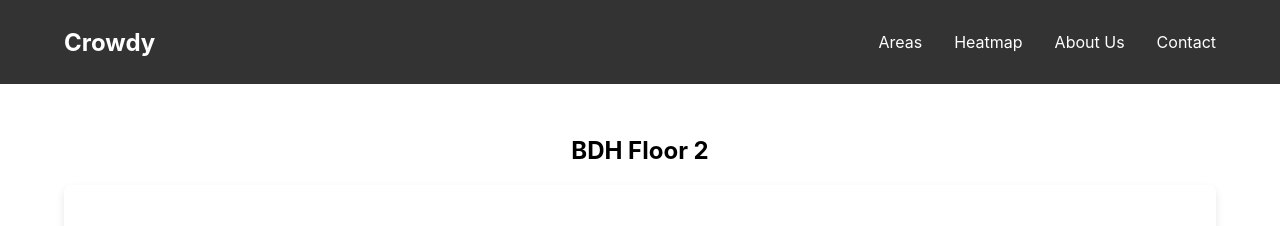
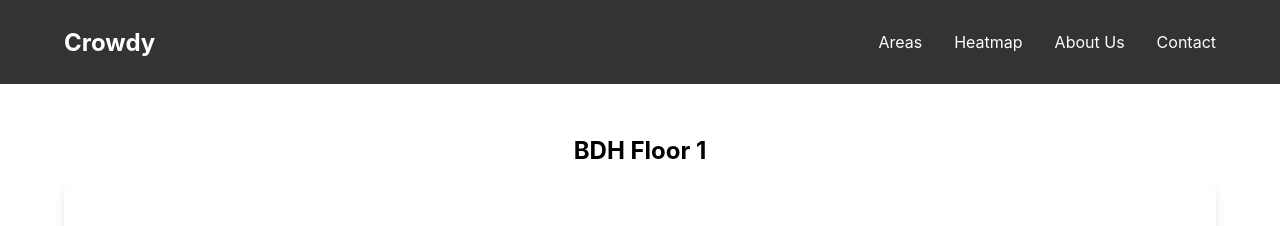
Before and after one commit to bailoun/crowdyaub, a React (Create React App) app: page /bdh/floor-2 in a window 1280 px wide. Shown: the top 226 px of the page. Built offline with nearby package versions, Linux system fonts and the light colour scheme.

Commit message:
Fixing Study Areas Page

```diff
--- a/src/components/BDHFloor2Page.js
+++ b/src/components/BDHFloor2Page.js
@@ -5,7 +5,7 @@ const BDHFloor1Page = () => (
   <main>
     <section className="floor-details fade-in">
       <div className="container">
-        <h2>BDH Floor 2</h2>
+        <h2>BDH Floor 1</h2>
         <img src="/bdh-floor-2.png" alt="BDH Floor 2" className="floor-image" />
       </div>
     </section>
--- a/src/components/BDHFloor3Page.js
+++ b/src/components/BDHFloor3Page.js
@@ -5,7 +5,7 @@ const BDHFloor1Page = () => (
   <main>
     <section className="floor-details fade-in">
       <div className="container">
-        <h2>BDH Floor 3</h2>
+        <h2>BDH Floor 1</h2>
         <img src="/bdh-floor-3.png" alt="BDH Floor 3" className="floor-image" />
       </div>
     </section>
--- a/src/components/BDHFloor4Page.js
+++ b/src/components/BDHFloor4Page.js
@@ -5,7 +5,7 @@ const BDHFloor1Page = () => (
   <main>
     <section className="floor-details fade-in">
       <div className="container">
-        <h2>BDH Floor 4</h2>
+        <h2>BDH Floor 1</h2>
         <img src="/bdh-floor-4.png" alt="BDH Floor 4" className="floor-image" />
       </div>
     </section>
--- a/src/components/BDHFloor5Page.js
+++ b/src/components/BDHFloor5Page.js
@@ -5,7 +5,7 @@ const BDHFloor1Page = () => (
   <main>
     <section className="floor-details fade-in">
       <div className="container">
-        <h2>BDH Floor 5</h2>
+        <h2>BDH Floor 1</h2>
         <img src="/bdh-floor-5.png" alt="BDH Floor 5" className="floor-image" />
       </div>
     </section>
--- a/src/components/BDHFloor6Page.js
+++ b/src/components/BDHFloor6Page.js
@@ -5,7 +5,7 @@ const BDHFloor1Page = () => (
   <main>
     <section className="floor-details fade-in">
       <div className="container">
-        <h2>BDH Floor 6</h2>
+        <h2>BDH Floor 1</h2>
         <img src="/bdh-floor-6.png" alt="BDH Floor 6" className="floor-image" />
       </div>
     </section>
--- /dev/null
+++ b/src/components/BDHFloorsPage.js
@@ -0,0 +1,24 @@
+import React from 'react';
+import { Link } from 'react-router-dom';
+import '../styles/BDHFloorsPage.css';
+
+const BDHFloorsPage = () => (
+  <main>
+    <section className="bdh-floors fade-in">
+      <div className="container">
+        <h2>BDH Floors</h2>
+        <div className="floors-grid">
+          {[...Array(6)].map((_, index) => (
+            <div key={index} className="floor-card">
+              <Link to={`/bdh/floor-${index + 1}`}>
+                <h3>Floor {index + 1}</h3>
+              </Link>
+            </div>
+          ))}
+        </div>
+      </div>
+    </section>
+  </main>
+);
+
+export default BDHFloorsPage;
```
Also changed, not shown: src/styles/BDHFloorPage.css (indentation only), src/styles/BDHFloorsPage.css (indentation only), src/styles/PageTransition.css (indentation only), src/styles/StudyAreasPage.css (indentation only).
